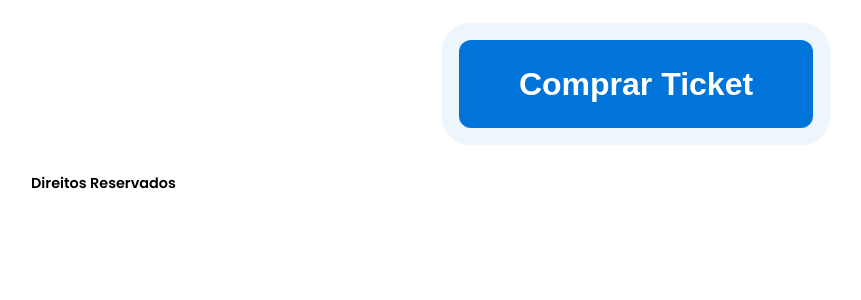
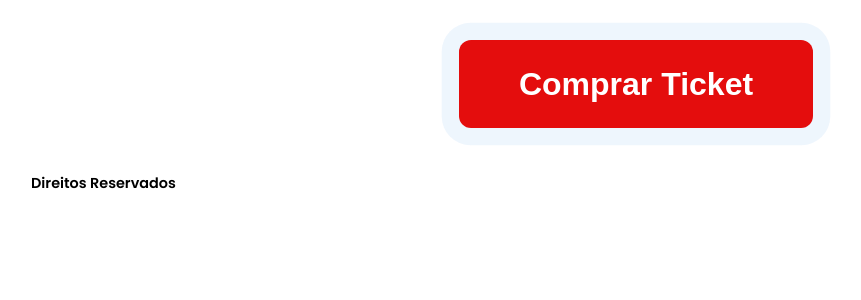
Before and after one commit to caiobadosmanos/FastTicket, a Flask app: page / in a window 1280 px wide. Shown: the part 200-500 px from the top of the page, without its empty margins (4-865 px from the left). Run offline with Flask 3, Linux system fonts and the light colour scheme.

Commit message:
atualização

```diff
--- a/templates/layout.html
+++ b/templates/layout.html
@@ -16,7 +16,7 @@
             font-size: 2rem;
             font-weight: 600;
             color: #fff;
-            background: #0074D9;
+            background: #e40d0d;
             border: none;
             border-radius: 12px;
             cursor: pointer;
```
